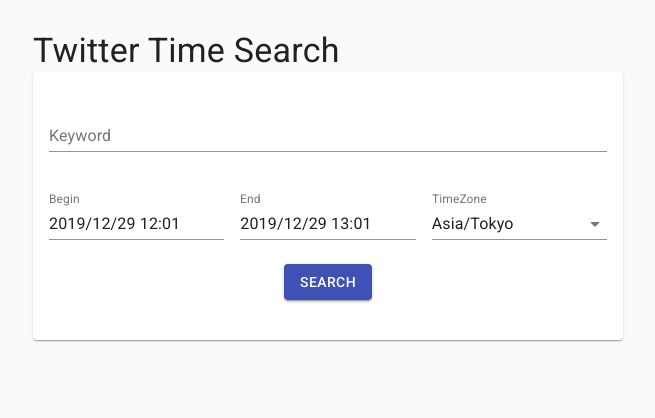
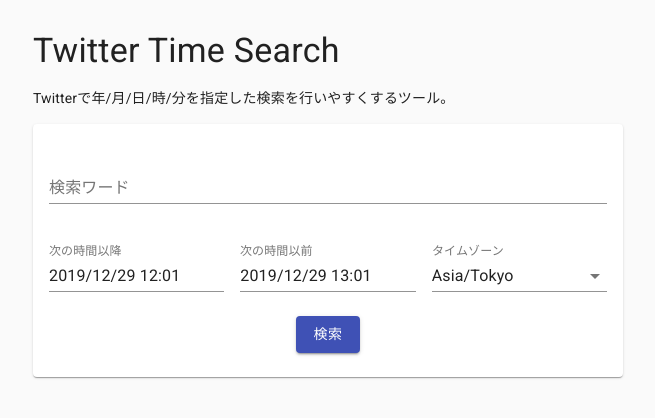
Before and after one commit to inamima/twitter-time-search, a Next.js app: page / in a window 1280 px wide. Shown: the top 418 px of the page, without its empty margins (312-967 px from the left). Built offline with nearby package versions, Linux system fonts and the light colour scheme.

Commit message:
各種ラベルを日本語にしてツール説明文も追加

```diff
--- a/components/BeginDateTime.tsx
+++ b/components/BeginDateTime.tsx
@@ -28,7 +28,7 @@
                 ampm={false}
                 className={classes.beginField}
                 format={'YYYY/MM/DD HH:mm'}
-                label="Begin"
+                label="次の時間以降"
                 margin={"normal"}
                 onChange={onChange}
                 value={value}
--- a/components/EndDateTime.tsx
+++ b/components/EndDateTime.tsx
@@ -28,7 +28,7 @@
                 ampm={false}
                 className={classes.endField}
                 format={'YYYY/MM/DD HH:mm'}
-                label="End"
+                label="次の時間以前"
                 margin={"normal"}
                 onChange={onChange}
                 value={value}
--- a/components/History.tsx
+++ b/components/History.tsx
@@ -5,6 +5,8 @@
 import SearchIcon from '@material-ui/icons/Search';
 import { Actions } from "../state"
 import { datetimeToText, searchAndOpen } from "../lib";
+import Typography from '@material-ui/core/Typography';
+import Box from '@material-ui/core/Box'
 
 
 const styles = createStyles({
@@ -60,7 +62,18 @@
         );
     });
 
-    return <List>{Item}</List>;
+    if (Item.length === 0) {
+        return <></>;
+    } else {
+        return (
+            <>
+                <Box pt={3}>
+                    <Typography variant={"h5"} component={"h2"}>検索履歴</Typography>
+                </Box>
+                <List>{Item}</List>
+            </>
+        );
+    }
 };
 
 
--- a/components/KeywordText.tsx
+++ b/components/KeywordText.tsx
@@ -17,7 +17,7 @@
     return (
         <TextField
             id="standard-name"
-            label="Keyword"
+            label="検索ワード"
             className={classes.keywordField}
             value={value}
             onChange={onChange}
--- a/components/Main.tsx
+++ b/components/Main.tsx
@@ -13,6 +13,7 @@
 import Typography from '@material-ui/core/Typography';
 import { HistoryList } from './History';
 import { useReducerWithLocalStorage } from "../state";
+import { Usage } from './Usage';
 
 
 const styles = ({ breakpoints, palette, spacing }: Theme) => createStyles({
@@ -102,6 +103,7 @@
             <Typography variant={"h4"} component={"h1"}>
                 <a href="/" className={classes.title} >Twitter Time Search</a>
             </Typography>
+            <Usage/>
             <Paper className={classes.paper}>
                 <form method={"post"} onSubmit={handleSubmit}>
                     <Grid container spacing={2}>
@@ -118,7 +120,7 @@
                             <TimeZone value={state.timeZone} onChange={onTimeZoneChange} />
                         </Grid>
                         <Grid item xs={12}>
-                            <Button type={"submit"} variant={"contained"} color={"primary"} onClick={onClick}>Search</Button>
+                            <Button type={"submit"} variant={"contained"} color={"primary"} onClick={onClick}>検索</Button>
                         </Grid>
                     </Grid>
                     <Grid container spacing={2}>
--- a/components/TimeZone.tsx
+++ b/components/TimeZone.tsx
@@ -24,7 +24,7 @@
             margin="normal"
             className={classes.timeZoneField}
         >
-            <InputLabel htmlFor="timezone-input">TimeZone</InputLabel>
+            <InputLabel htmlFor="timezone-input">タイムゾーン</InputLabel>
             <Select
                 native
                 onChange={onChange}
--- /dev/null
+++ b/components/Usage.tsx
@@ -0,0 +1,19 @@
+import React from "react";
+import {createStyles, withStyles, WithStyles} from "@material-ui/core/styles";
+import Box from '@material-ui/core/Box'
+
+const styles = () => createStyles({});
+
+interface Props extends WithStyles<typeof styles> {}
+
+
+const _Usage: React.FC<Props> = () => {
+    return (
+        <Box pt={2} pb={2}>
+            Twitterで年/月/日/時/分を指定した検索を行いやすくするツール。
+        </Box>
+    );
+};
+
+
+export const Usage = withStyles(styles)(_Usage);
```
